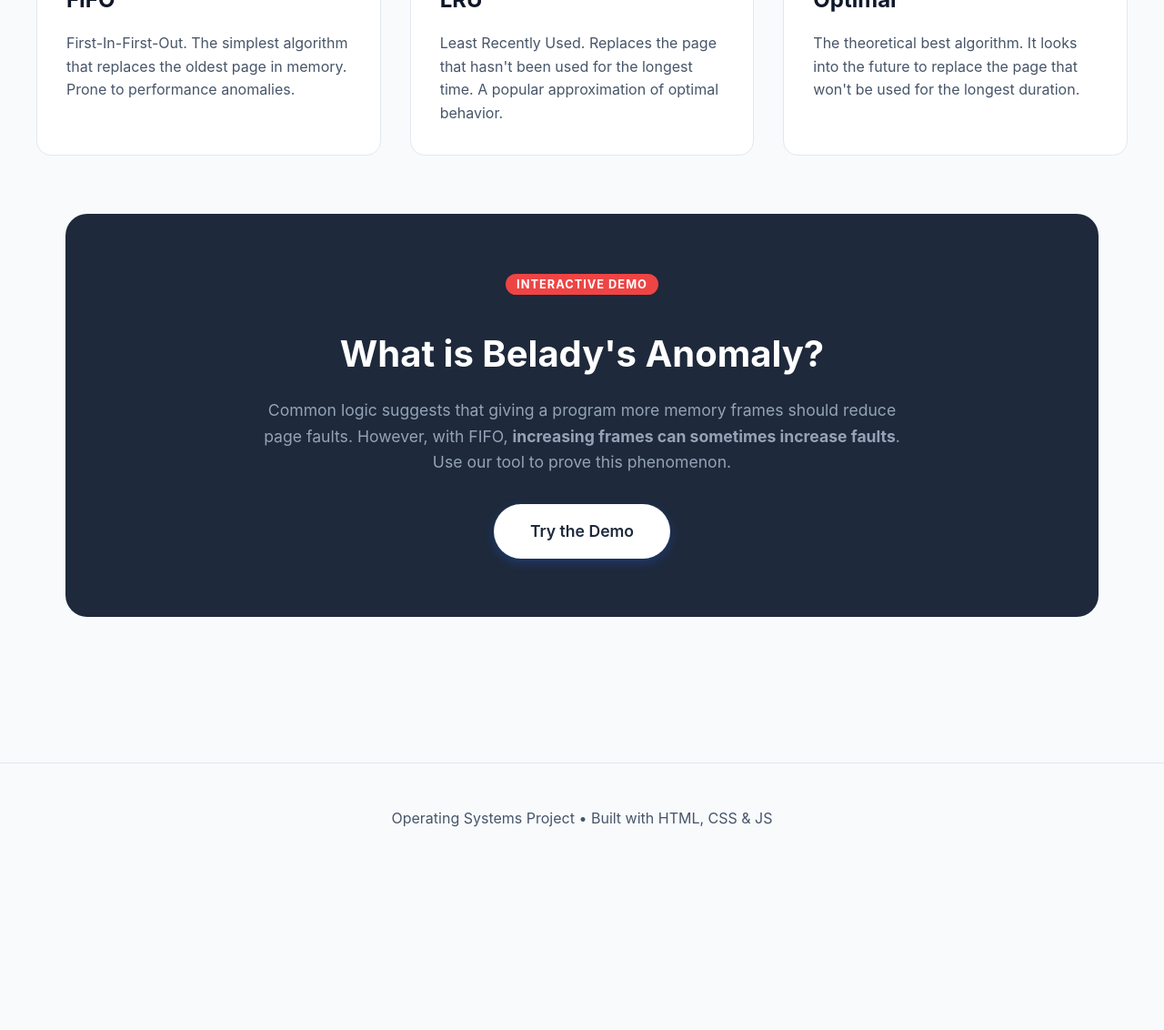
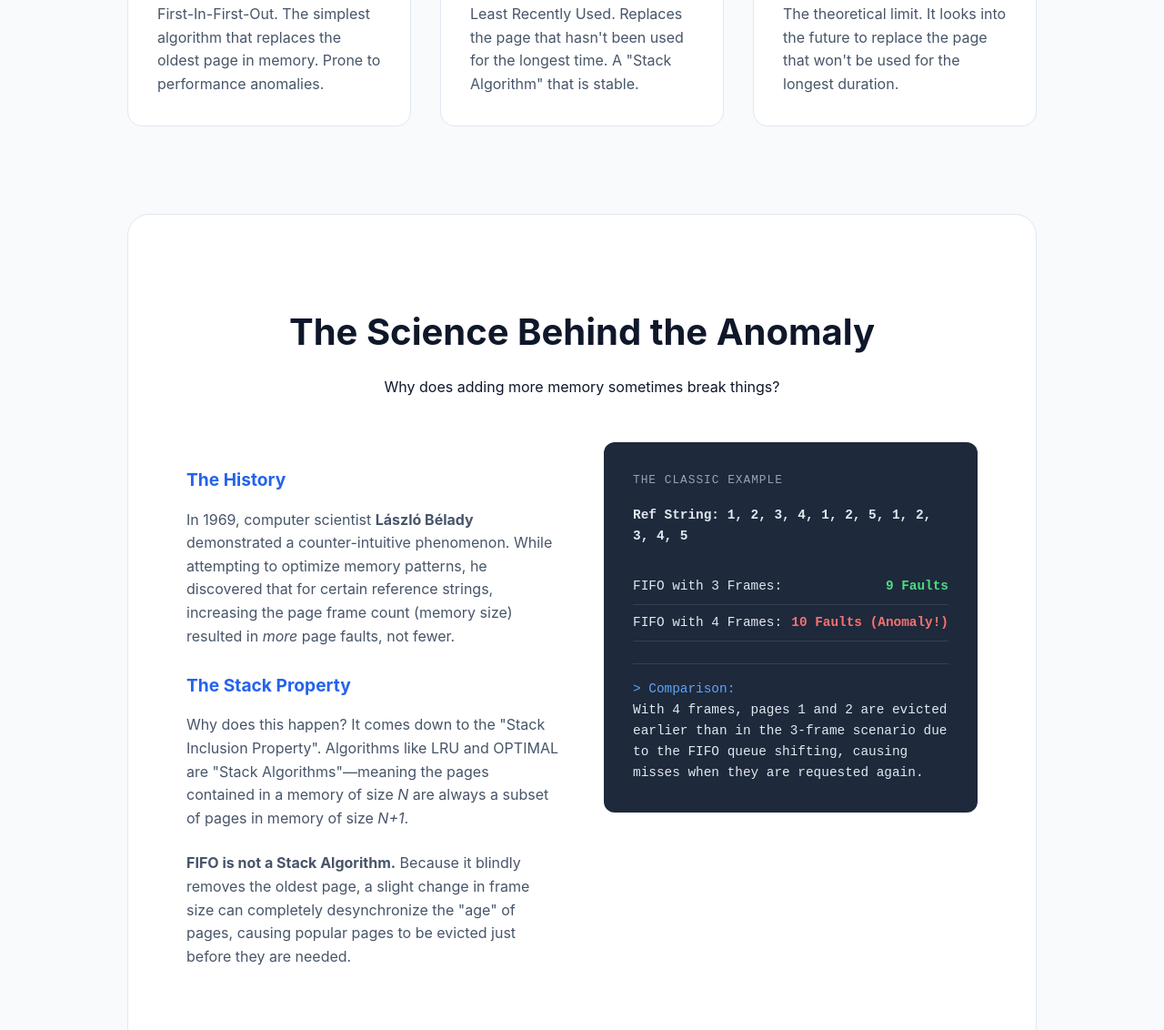
Before and after one commit to BeeCoder-Git/OS_Page_Replacement_Simulator, a plain HTML site: page index.html in a window 1280 px wide. Shown: the part 820-1952 px from the top of the page at 91% size. Before the commit the page ends 1781 px from the top, so only its background shows below. Drawn offline with Linux system fonts and the light colour scheme.

Commit message:
Refactor index.html for layout and style improvements
Updated the HTML structure and styles for improved layout and content presentation, including new sections and enhanced styling.

```diff
--- a/index.html
+++ b/index.html
@@ -14,6 +14,7 @@
             --text-main: #0f172a;
             --text-muted: #475569;
             --accent: #e0f2fe;
+            --code-bg: #1e293b;
         }
 
         body {
@@ -58,7 +59,7 @@
         /* Hero Section */
         .hero {
             text-align: center;
-            padding: 6rem 2rem;
+            padding: 6rem 2rem 4rem;
             background: radial-gradient(circle at top, var(--accent) 0%, transparent 70%);
         }
 
@@ -94,17 +95,19 @@
             transform: translateY(-2px);
         }
 
-        /* Features Grid */
+        /* Container */
         .container {
-            max-width: 1200px;
+            max-width: 1000px;
             margin: 0 auto;
             padding: 4rem 2rem;
         }
 
+        /* Features Grid */
         .features-grid {
             display: grid;
             grid-template-columns: repeat(auto-fit, minmax(300px, 1fr));
             gap: 2rem;
+            margin-bottom: 6rem;
         }
 
         .card {
@@ -137,29 +140,66 @@
         h3 { margin-top: 0; margin-bottom: 0.5rem; font-size: 1.5rem; }
         .card p { color: var(--text-muted); margin-bottom: 0; }
 
-        /* Belady Section */
-        .belady-section {
-            background: #1e293b;
-            color: white;
+        /* Documentary Section */
+        .doc-section {
+            background: white;
             border-radius: 24px;
             padding: 4rem;
-            margin: 4rem 2rem;
-            text-align: center;
+            border: 1px solid #e2e8f0;
+            margin-bottom: 4rem;
         }
 
-        .belady-section h2 { font-size: 2.5rem; margin-bottom: 1rem; }
-        .belady-section p { color: #94a3b8; font-size: 1.1rem; max-width: 700px; margin: 0 auto 2rem auto; }
-        .belady-tag {
-            background: #ef4444;
-            color: white;
-            padding: 4px 12px;
-            border-radius: 20px;
-            font-size: 0.8rem;
-            font-weight: bold;
-            text-transform: uppercase;
-            letter-spacing: 1px;
+        .doc-header {
+            text-align: center;
+            margin-bottom: 3rem;
         }
 
+        .doc-header h2 {
+            font-size: 2.5rem;
+            margin-bottom: 0.5rem;
+            color: var(--text-main);
+        }
+
+        .doc-grid {
+            display: grid;
+            grid-template-columns: 1fr 1fr;
+            gap: 3rem;
+            align-items: start;
+        }
+
+        .doc-content h4 {
+            font-size: 1.2rem;
+            margin-bottom: 0.5rem;
+            color: var(--primary);
+        }
+
+        .doc-content p {
+            color: var(--text-muted);
+            margin-bottom: 1.5rem;
+        }
+
+        /* Code/Example Box */
+        .code-box {
+            background: var(--code-bg);
+            color: #e2e8f0;
+            padding: 2rem;
+            border-radius: 12px;
+            font-family: 'Courier New', Courier, monospace;
+            font-size: 0.9rem;
+        }
+
+        .stat-row {
+            display: flex;
+            justify-content: space-between;
+            padding: 0.5rem 0;
+            border-bottom: 1px solid #334155;
+        }
+
+        .stat-row:last-child { border-bottom: none; }
+        .highlight-red { color: #f87171; font-weight: bold; }
+        .highlight-green { color: #4ade80; font-weight: bold; }
+
+        /* Footer */
         footer {
             text-align: center;
             padding: 2rem;
@@ -170,7 +210,8 @@
 
         @media (max-width: 768px) {
             h1 { font-size: 2.5rem; }
-            .belady-section { padding: 2rem; }
+            .doc-grid { grid-template-columns: 1fr; }
+            .doc-section { padding: 2rem; }
         }
     </style>
 </head>
@@ -179,16 +220,16 @@
     <nav>
         <a href="#" class="logo">
             <svg width="24" height="24" viewBox="0 0 24 24" fill="none" stroke="currentColor" stroke-width="2" stroke-linecap="round" stroke-linejoin="round"><rect x="2" y="3" width="20" height="14" rx="2" ry="2"></rect><line x1="8" y1="21" x2="16" y2="21"></line><line x1="12" y1="17" x2="12" y2="21"></line></svg>
-            OS Sim
+            Team-Abstract
         </a>
         <div class="nav-links">
-            <a href="https://github.com" target="_blank">GitHub</a>
+            <a href="simulator.html" style="color: var(--primary);">Open Simulator →</a>
         </div>
     </nav>
 
     <header class="hero">
-        <h1>Master Page Replacement<br>Algorithms</h1>
-        <p>An interactive tool to visualize FIFO, LRU, and Optimal algorithms. Experiment with custom inputs and discover the counter-intuitive Belady's Anomaly.</p>
+        <h1>Page Replacement &<br>Belady's Anomaly</h1>
+        <p>A visual exploration of Operating System memory management. Discover why adding more RAM doesn't always make your computer faster.</p>
         <a href="simulator.html" class="cta-button">Launch Simulator</a>
     </header>
 
@@ -199,25 +240,58 @@
                 <h3>FIFO</h3>
                 <p>First-In-First-Out. The simplest algorithm that replaces the oldest page in memory. Prone to performance anomalies.</p>
             </div>
-
             <div class="card">
                 <div class="icon-box">L</div>
                 <h3>LRU</h3>
-                <p>Least Recently Used. Replaces the page that hasn't been used for the longest time. A popular approximation of optimal behavior.</p>
+                <p>Least Recently Used. Replaces the page that hasn't been used for the longest time. A "Stack Algorithm" that is stable.</p>
             </div>
-
             <div class="card">
                 <div class="icon-box">O</div>
                 <h3>Optimal</h3>
-                <p>The theoretical best algorithm. It looks into the future to replace the page that won't be used for the longest duration.</p>
+                <p>The theoretical limit. It looks into the future to replace the page that won't be used for the longest duration.</p>
             </div>
         </div>
 
-        <div class="belady-section">
-            <span class="belady-tag">Interactive Demo</span>
-            <h2>What is Belady's Anomaly?</h2>
-            <p>Common logic suggests that giving a program more memory frames should reduce page faults. However, with FIFO, <strong>increasing frames can sometimes increase faults</strong>. Use our tool to prove this phenomenon.</p>
-            <a href="simulator.html" class="cta-button" style="background: white; color: #1e293b;">Try the Demo</a>
+        <section class="doc-section">
+            <div class="doc-header">
+                <h2>The Science Behind the Anomaly</h2>
+                <p>Why does adding more memory sometimes break things?</p>
+            </div>
+
+            <div class="doc-grid">
+                <div class="doc-content">
+                    <h4>The History</h4>
+                    <p>In 1969, computer scientist <strong>László Bélady</strong> demonstrated a counter-intuitive phenomenon. While attempting to optimize memory patterns, he discovered that for certain reference strings, increasing the page frame count (memory size) resulted in <em>more</em> page faults, not fewer.</p>
+
+                    <h4>The Stack Property</h4>
+                    <p>Why does this happen? It comes down to the "Stack Inclusion Property". Algorithms like LRU and OPTIMAL are "Stack Algorithms"—meaning the pages contained in a memory of size <em>N</em> are always a subset of pages in memory of size <em>N+1</em>.</p>
+                    <p><strong>FIFO is not a Stack Algorithm.</strong> Because it blindly removes the oldest page, a slight change in frame size can completely desynchronize the "age" of pages, causing popular pages to be evicted just before they are needed.</p>
+                </div>
+
+                <div class="code-box">
+                    <div style="margin-bottom: 1rem; color: #94a3b8; font-size: 0.8rem; text-transform: uppercase; letter-spacing: 1px;">The Classic Example</div>
+                    <div style="margin-bottom: 1.5rem; font-weight: bold;">Ref String: 1, 2, 3, 4, 1, 2, 5, 1, 2, 3, 4, 5</div>
+
+                    <div class="stat-row">
+                        <span>FIFO with 3 Frames:</span>
+                        <span class="highlight-green">9 Faults</span>
+                    </div>
+                    <div class="stat-row">
+                        <span>FIFO with 4 Frames:</span>
+                        <span class="highlight-red">10 Faults (Anomaly!)</span>
+                    </div>
+
+                    <div style="margin-top: 1.5rem; border-top: 1px solid #334155; padding-top: 1rem;">
+                        <span style="color: #60a5fa;">> Comparison:</span><br>
+                        With 4 frames, pages 1 and 2 are evicted earlier than in the 3-frame scenario due to the FIFO queue shifting, causing misses when they are requested again.
+                    </div>
+                </div>
+            </div>
+        </section>
+
+        <div style="text-align: center;">
+            <p style="margin-bottom: 1.5rem; color: var(--text-muted);">Ready to see the math in action?</p>
+            <a href="simulator.html" class="cta-button" style="background: #1e293b;">Start Experiment</a>
         </div>
     </div>
 
```
